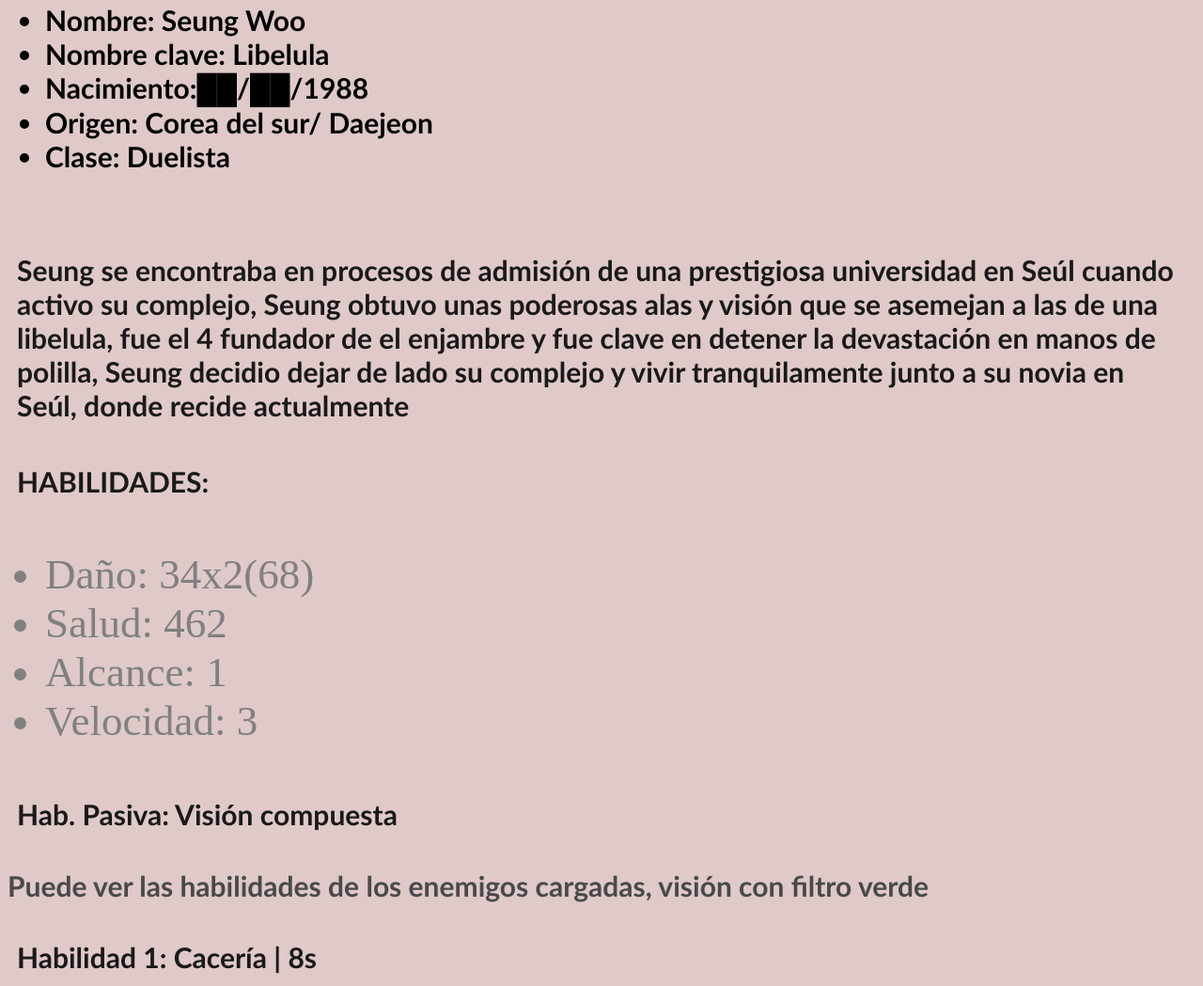
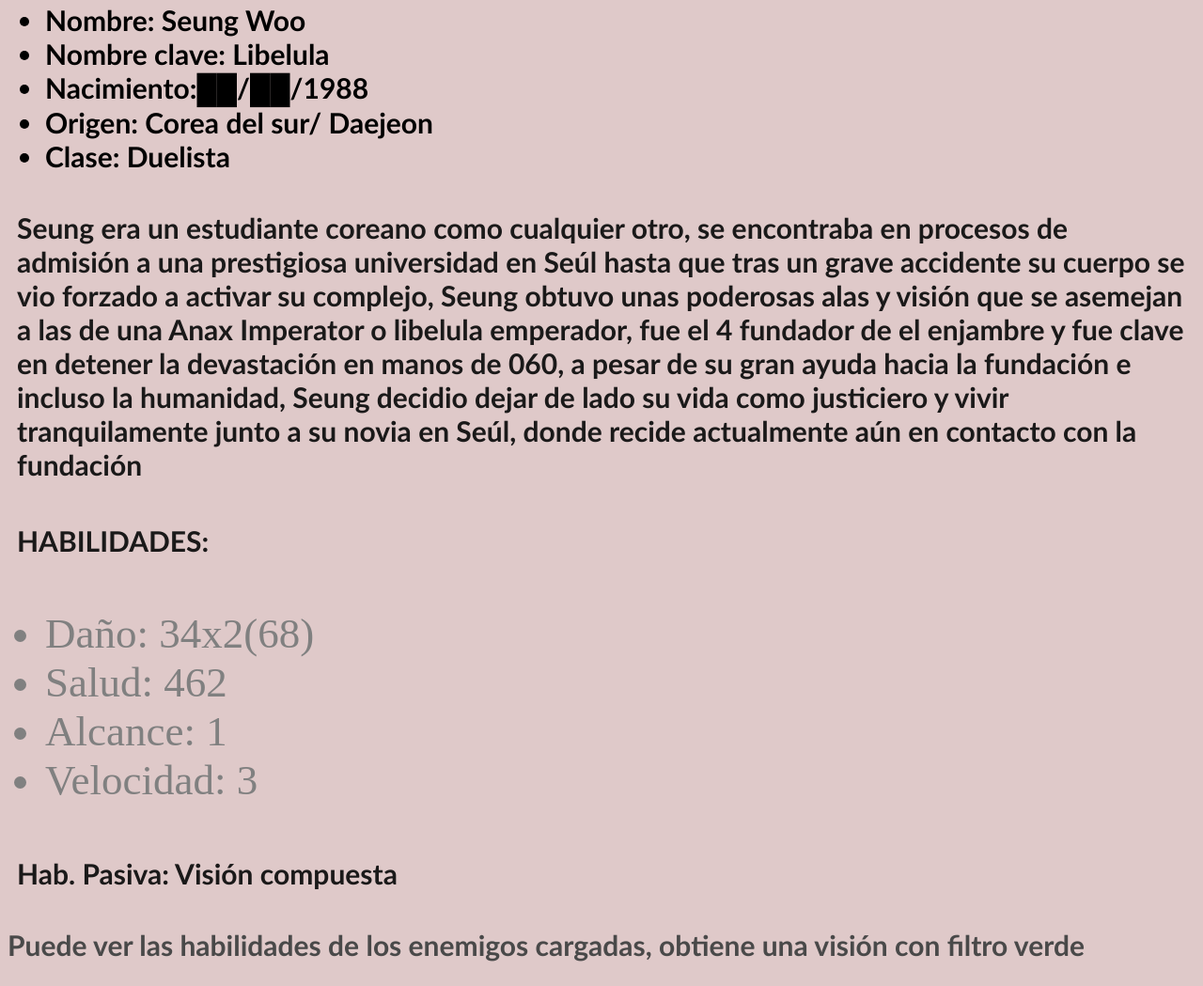
Before and after one commit to ZOROARK90/Carriers-Foundation-Seung, a plain HTML site: page index.html in a window 1280 px wide. Shown: the part 217-1266 px from the top of the page at 94% size. Drawn offline with Linux system fonts and the light colour scheme.

Commit message:
Update index.html

```diff
--- a/index.html
+++ b/index.html
@@ -20,14 +20,14 @@
                 <li>Origen: Corea del sur/ Daejeon</li>
                 <li>Clase: Duelista</li>
             </ul>
-            <h1>
-            </h1>
-            <h1>Seung se encontraba en procesos de admisión de una prestigiosa universidad en Seúl
-                cuando activo su complejo, Seung obtuvo unas poderosas alas y visión que se asemejan
-                a las de una libelula, fue el 4 fundador de el enjambre y fue clave en detener la
-                devastación en manos de polilla, Seung decidio dejar de lado su complejo y vivir
-                tranquilamente junto a su novia en Seúl, donde recide actualmente
-            </h1>
+            <h1>Seung era un estudiante coreano como cualquier otro, se encontraba en procesos de
+                admisión a una prestigiosa universidad en Seúl hasta que tras un grave accidente
+                su cuerpo se vio forzado a activar su complejo, Seung obtuvo unas poderosas alas
+                y visión que se asemejan a las de una Anax Imperator o libelula emperador, fue el
+                4 fundador de el enjambre y fue clave en detener la devastación en manos de 060,
+                a pesar de su gran ayuda hacia la fundación e incluso la humanidad, Seung decidio
+                dejar de lado su vida como justiciero y vivir tranquilamente junto a su novia en
+                Seúl, donde recide actualmente aún en contacto con la fundación</h1>
             <h1>
                 HABILIDADES:
             </h1>
@@ -38,7 +38,8 @@
                 <li>Velocidad: 3</li>
             </ul>
             <h2>Hab. Pasiva: Visión compuesta</h2>
-            <h3>Puede ver las habilidades de los enemigos cargadas, visión con filtro verde</h3>
+            <h3>Puede ver las habilidades de los enemigos cargadas, obtiene una visión con
+                filtro verde</h3>
             <h2>Habilidad 1: Cacería | 8s</h2>
             <h3>Marca a un enemigo durante 4 segundos y coloca un área alrededor suyo, aumenta
                 su velocidad de 3 a 4 cuando se encuentre dentro del área</h3>
@@ -46,10 +47,11 @@
             <h3>Se mueve rapidamente en la dirección seleccionada, puede almacenar hasta 2
                 cargas</h3>
             <h2>Habilidad 3: Velocidad compuesta | 23s</h2>
-            <h3>Se vuelve inmune y crea una prisión de luz con paredes durante 3 segundos,
-                chocar con una pared inflige entre 34-68 puntos de daño</h3>
+            <h3>Se vuelve inalcanzable y crea una prisión de luz alrededor de una área durante
+                3 segundos, los enemigos que traspasen los alrededores sufriran entre 34-68
+                puntos de daño</h3>
             <h2>Ultimate(7): Insecto balistico | 120s</h2>
-            <h3>Se dispara por todo el mapa auemtando su daño de a medida que recorre más
+            <h3>Se dispara por todo el mapa aumetando su daño a medida que recorre más
                 distancia, al chocar con un enemigo inflige entre 34-170 puntos de daño</h3>
         </nav>
         <footer class="pie">
```
